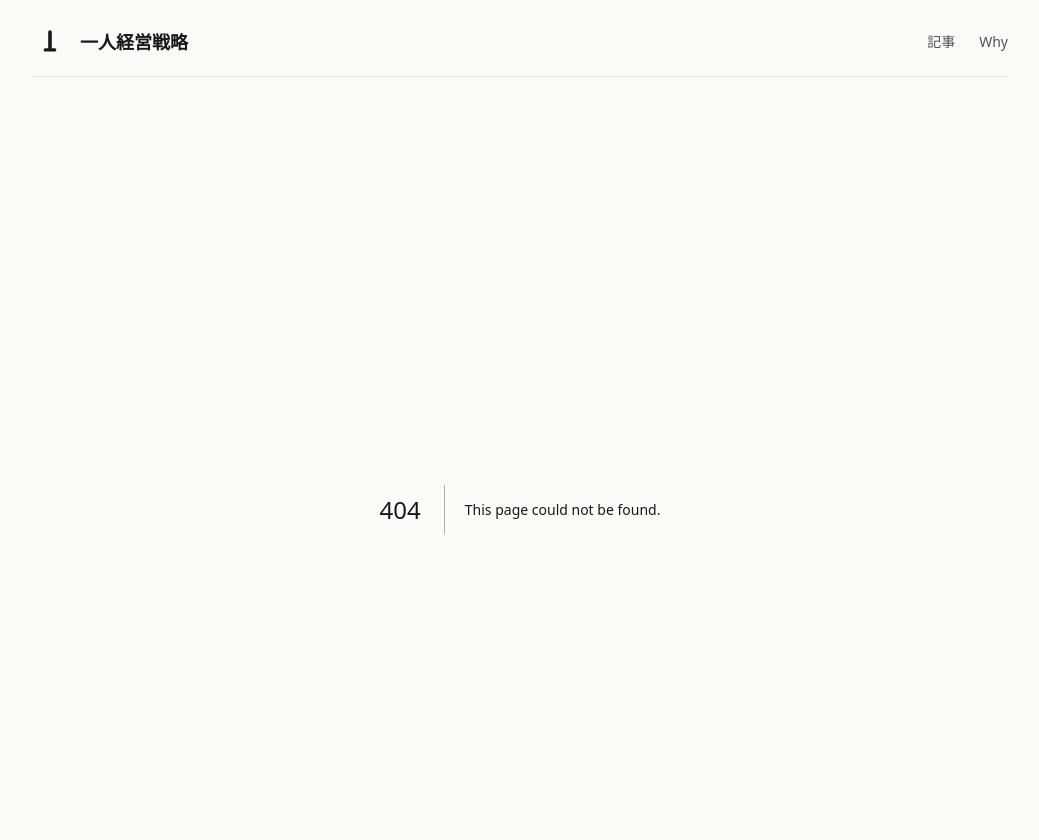
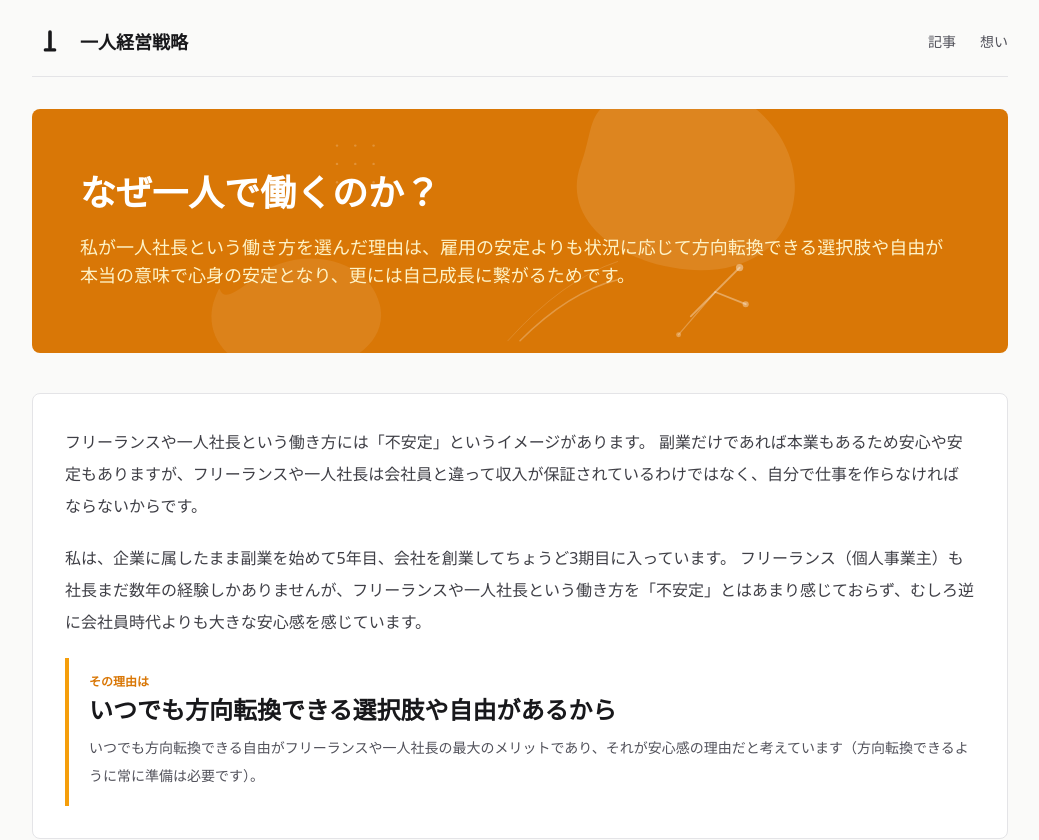
Before and after one commit to al-kito/solokeiei, a Next.js app: page /omoi in a window 1280 px wide. Before the commit this address had no page. Shown: the top 840 px of the page, without its empty margins (120-1159 px from the left). Built offline with nearby package versions, Linux system fonts and the light colour scheme.

Commit message:
rename why to omoi: update url, nav label, and all internal links
Co-Authored-By: Claude Sonnet 4.6 <noreply@anthropic.com>

```diff
--- a/src/app/layout.tsx
+++ b/src/app/layout.tsx
@@ -90,8 +90,8 @@ export default function RootLayout({
               <Link href="/articles" className="transition hover:text-amber-600">
                 記事
               </Link>
-              <Link href="/why" className="transition hover:text-amber-600">
-                Why
+              <Link href="/omoi" className="transition hover:text-amber-600">
+                想い
               </Link>
             </nav>
           </header>
--- a/src/app/page.tsx
+++ b/src/app/page.tsx
@@ -63,7 +63,7 @@ export default async function Home() {
                 記事一覧を見る
               </Link>
               <Link
-                href="/why"
+                href="/omoi"
                 className="rounded-full border border-zinc-300 bg-white/90 px-5 py-3 text-sm font-medium text-zinc-800 no-underline transition hover:border-amber-400 hover:bg-white hover:text-amber-700"
               >
                 なぜこのメディアを作るのか
@@ -246,10 +246,10 @@ export default async function Home() {
             </p>
             <div className="mt-5">
               <Link
-                href="/why"
+                href="/omoi"
                 className="text-sm font-medium text-amber-600 underline decoration-amber-300 underline-offset-4 hover:decoration-amber-600"
               >
-                whyページを読む
+                想いページを読む
               </Link>
             </div>
           </section>
@@ -267,7 +267,7 @@ export default async function Home() {
             <p className="text-sm text-zinc-500">最初に読むなら</p>
             <div className="mt-3 space-y-3">
               <Link
-                href="/why"
+                href="/omoi"
                 className="block rounded-2xl bg-amber-50 px-4 py-3 text-sm font-medium text-amber-800 no-underline transition hover:bg-amber-100"
               >
                 なぜ一人で働くのか
```
Also changed, not shown: .claude/settings.local.json (added), src/app/omoi/page.tsx (renamed from src/app/why/page.tsx).
